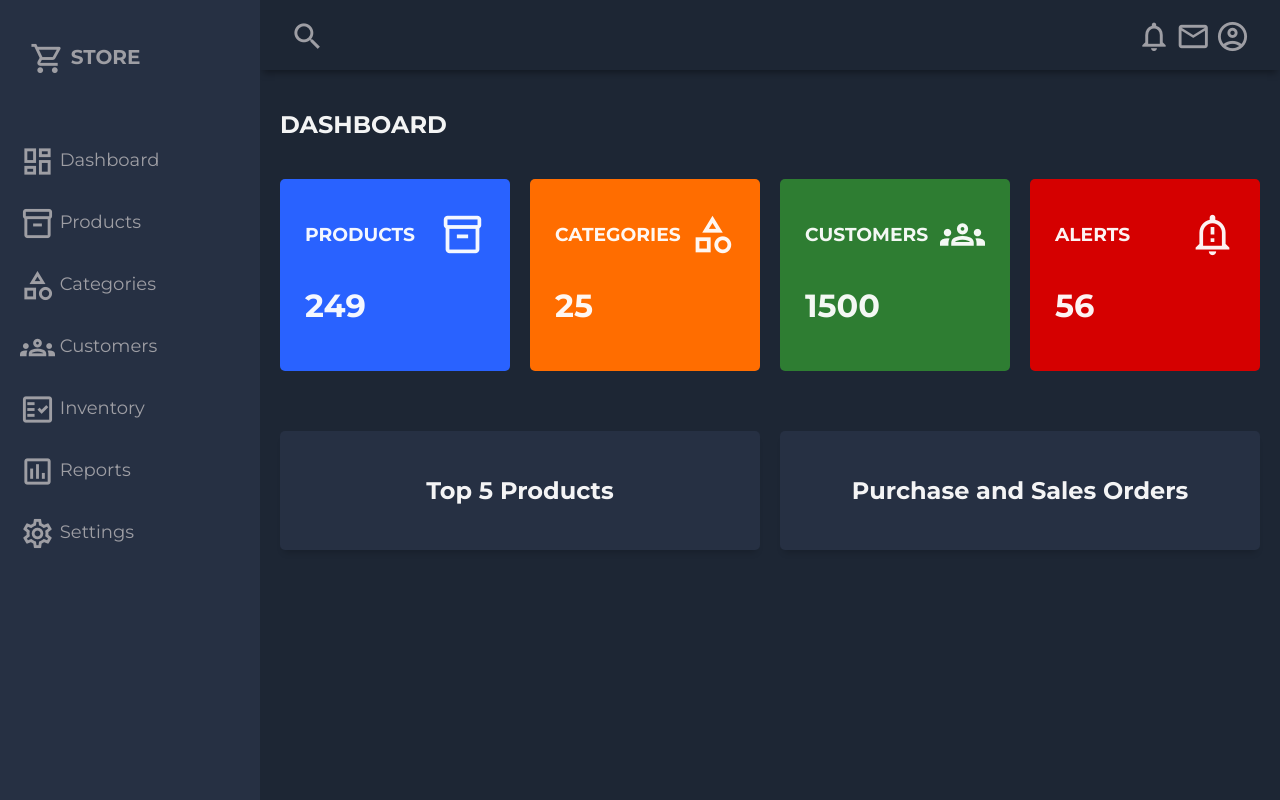
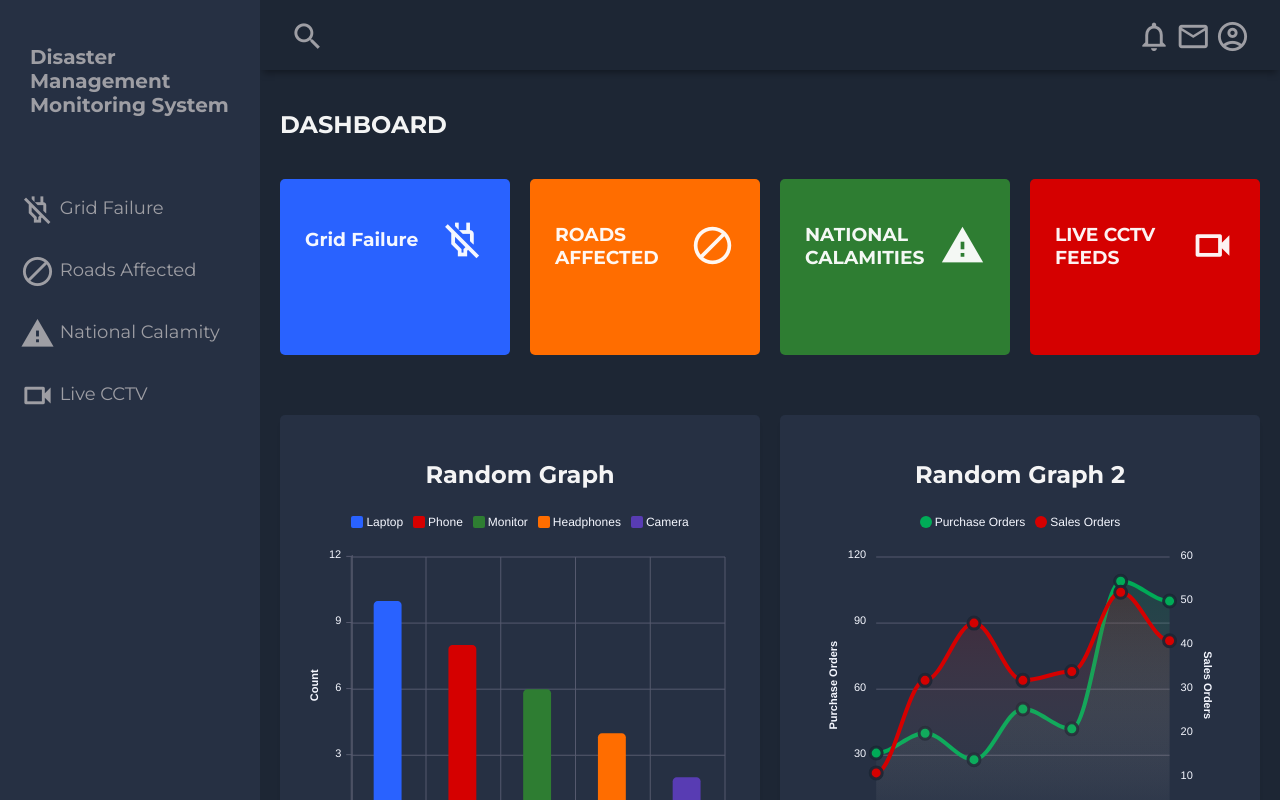
Before and after one commit to AyushShejwal/Disaster-management, a plain HTML site: page disaster-management/index.html in a window 1280 px wide. Drawn offline with nearby package versions, Linux system fonts and the light colour scheme.

Commit message:
Add files via upload

```diff
--- a/disaster-management/index.html
+++ b/disaster-management/index.html
@@ -37,7 +37,7 @@
       <aside id="sidebar">
         <div class="sidebar-title">
             <div class="sidebar-brand">
-            <span class="material-icons-outlined">shopping_cart</span> STORE
+                <span class="material-icons-outlined"></span>Disaster Management Monitoring System
             </div>
             <span class="material-icons-outlined" onclick="closeSidebar()">close</span>
         </div>
@@ -45,41 +45,27 @@
         <ul class="sidebar-list">
             <li class="sidebar-list-item">
                 <a href="#" target="_blank">
-              <span class="material-icons-outlined">dashboard</span> Dashboard
+                    <span class="material-icons-outlined">power_off</span> Grid Failure
                 </a>
             </li>
             <li class="sidebar-list-item">
                 <a href="#" target="_blank">
-              <span class="material-icons-outlined">inventory_2</span> Products
+                    <span class="material-icons-outlined">block</span> Roads Affected
                 </a>
             </li>
             <li class="sidebar-list-item">
                 <a href="#" target="_blank">
-              <span class="material-icons-outlined">category</span> Categories
+                    <span class="material-icons-outlined">warning</span> National Calamity
                 </a>
             </li>
             <li class="sidebar-list-item">
                 <a href="#" target="_blank">
-              <span class="material-icons-outlined">groups</span> Customers
-            </a>
-          </li>
-          <li class="sidebar-list-item">
-            <a href="#" target="_blank">
-              <span class="material-icons-outlined">fact_check</span> Inventory
-            </a>
-          </li>
-          <li class="sidebar-list-item">
-            <a href="#" target="_blank">
-              <span class="material-icons-outlined">poll</span> Reports
-            </a>
-          </li>
-          <li class="sidebar-list-item">
-            <a href="#" target="_blank">
-              <span class="material-icons-outlined">settings</span> Settings
+                    <span class="material-icons-outlined">videocam</span> Live CCTV
                 </a>
             </li>
         </ul>
     </aside>
+
       <!-- End Sidebar -->
 
       <!-- Main -->
@@ -92,47 +78,48 @@
 
             <div class="card">
                 <div class="card-inner">
-              <h3>PRODUCTS</h3>
-              <span class="material-icons-outlined">inventory_2</span>
+                    <h3>Grid Failure</h3>
+                    <span class="material-icons-outlined">power_off</span>
                 </div>
-            <h1>249</h1>
+                <h1></h1>
             </div>
 
             <div class="card">
                 <div class="card-inner">
-              <h3>CATEGORIES</h3>
-              <span class="material-icons-outlined">category</span>
+                    <h3>ROADS AFFECTED</h3>
+                    <span class="material-icons-outlined">block</span>
                 </div>
-            <h1>25</h1>
+                <h1></h1>
             </div>
 
             <div class="card">
                 <div class="card-inner">
-              <h3>CUSTOMERS</h3>
-              <span class="material-icons-outlined">groups</span>
+                    <h3>NATIONAL CALAMITIES</h3>
+                    <span class="material-icons-outlined">warning</span>
                 </div>
-            <h1>1500</h1>
+                <h1></h1>
             </div>
 
             <div class="card">
                 <div class="card-inner">
-              <h3>ALERTS</h3>
-              <span class="material-icons-outlined">notification_important</span>
+                    <h3>LIVE CCTV FEEDS</h3>
+                    <span class="material-icons-outlined">videocam</span>
                 </div>
-            <h1>56</h1>
+                <h1></h1>
             </div>
 
         </div>
 
+
         <div class="charts">
 
           <div class="charts-card">
-            <h2 class="chart-title">Top 5 Products</h2>
+            <h2 class="chart-title">Random Graph</h2>
             <div id="bar-chart"></div>
           </div>
 
           <div class="charts-card">
-            <h2 class="chart-title">Purchase and Sales Orders</h2>
+            <h2 class="chart-title">Random Graph 2</h2>
             <div id="area-chart"></div>
           </div>
 
--- /dev/null
+++ b/disaster-management/js/scripts.js
@@ -0,0 +1,253 @@
+// SIDEBAR TOGGLE
+
+let sidebarOpen = false;
+const sidebar = document.getElementById('sidebar');
+
+function openSidebar() {
+  if (!sidebarOpen) {
+    sidebar.classList.add('sidebar-responsive');
+    sidebarOpen = true;
+  }
+}
+
+function closeSidebar() {
+  if (sidebarOpen) {
+    sidebar.classList.remove('sidebar-responsive');
+    sidebarOpen = false;
+  }
+}
+
+// ---------- CHARTS ----------
+
+// BAR CHART
+const barChartOptions = {
+  series: [
+    {
+      data: [10, 8, 6, 4, 2],
+      name: 'Products',
+    },
+  ],
+  chart: {
+    type: 'bar',
+    background: 'transparent',
+    height: 350,
+    toolbar: {
+      show: false,
+    },
+  },
+  colors: ['#2962ff', '#d50000', '#2e7d32', '#ff6d00', '#583cb3'],
+  plotOptions: {
+    bar: {
+      distributed: true,
+      borderRadius: 4,
+      horizontal: false,
+      columnWidth: '40%',
+    },
+  },
+  dataLabels: {
+    enabled: false,
+  },
+  fill: {
+    opacity: 1,
+  },
+  grid: {
+    borderColor: '#55596e',
+    yaxis: {
+      lines: {
+        show: true,
+      },
+    },
+    xaxis: {
+      lines: {
+        show: true,
+      },
+    },
+  },
+  legend: {
+    labels: {
+      colors: '#f5f7ff',
+    },
+    show: true,
+    position: 'top',
+  },
+  stroke: {
+    colors: ['transparent'],
+    show: true,
+    width: 2,
+  },
+  tooltip: {
+    shared: true,
+    intersect: false,
+    theme: 'dark',
+  },
+  xaxis: {
+    categories: ['Laptop', 'Phone', 'Monitor', 'Headphones', 'Camera'],
+    title: {
+      style: {
+        color: '#f5f7ff',
+      },
+    },
+    axisBorder: {
+      show: true,
+      color: '#55596e',
+    },
+    axisTicks: {
+      show: true,
+      color: '#55596e',
+    },
+    labels: {
+      style: {
+        colors: '#f5f7ff',
+      },
+    },
+  },
+  yaxis: {
+    title: {
+      text: 'Count',
+      style: {
+        color: '#f5f7ff',
+      },
+    },
+    axisBorder: {
+      color: '#55596e',
+      show: true,
+    },
+    axisTicks: {
+      color: '#55596e',
+      show: true,
+    },
+    labels: {
+      style: {
+        colors: '#f5f7ff',
+      },
+    },
+  },
+};
+
+const barChart = new ApexCharts(
+  document.querySelector('#bar-chart'),
+  barChartOptions
+);
+barChart.render();
+
+// AREA CHART
+const areaChartOptions = {
+  series: [
+    {
+      name: 'Purchase Orders',
+      data: [31, 40, 28, 51, 42, 109, 100],
+    },
+    {
+      name: 'Sales Orders',
+      data: [11, 32, 45, 32, 34, 52, 41],
+    },
+  ],
+  chart: {
+    type: 'area',
+    background: 'transparent',
+    height: 350,
+    stacked: false,
+    toolbar: {
+      show: false,
+    },
+  },
+  colors: ['#00ab57', '#d50000'],
+  labels: ['Jan', 'Feb', 'Mar', 'Apr', 'May', 'Jun', 'Jul'],
+  dataLabels: {
+    enabled: false,
+  },
+  fill: {
+    gradient: {
+      opacityFrom: 0.4,
+      opacityTo: 0.1,
+      shadeIntensity: 1,
+      stops: [0, 100],
+      type: 'vertical',
+    },
+    type: 'gradient',
+  },
+  grid: {
+    borderColor: '#55596e',
+    yaxis: {
+      lines: {
+        show: true,
+      },
+    },
+    xaxis: {
+      lines: {
+        show: true,
+      },
+    },
+  },
+  legend: {
+    labels: {
+      colors: '#f5f7ff',
+    },
+    show: true,
+    position: 'top',
+  },
+  markers: {
+    size: 6,
+    strokeColors: '#1b2635',
+    strokeWidth: 3,
+  },
+  stroke: {
+    curve: 'smooth',
+  },
+  xaxis: {
+    axisBorder: {
+      color: '#55596e',
+      show: true,
+    },
+    axisTicks: {
+      color: '#55596e',
+      show: true,
+    },
+    labels: {
+      offsetY: 5,
+      style: {
+        colors: '#f5f7ff',
+      },
+    },
+  },
+  yaxis: [
+    {
+      title: {
+        text: 'Purchase Orders',
+        style: {
+          color: '#f5f7ff',
+        },
+      },
+      labels: {
+        style: {
+          colors: ['#f5f7ff'],
+        },
+      },
+    },
+    {
+      opposite: true,
+      title: {
+        text: 'Sales Orders',
+        style: {
+          color: '#f5f7ff',
+        },
+      },
+      labels: {
+        style: {
+          colors: ['#f5f7ff'],
+        },
+      },
+    },
+  ],
+  tooltip: {
+    shared: true,
+    intersect: false,
+    theme: 'dark',
+  },
+};
+
+const areaChart = new ApexCharts(
+  document.querySelector('#area-chart'),
+  areaChartOptions
+);
+areaChart.render();
```
Lines whose indentation alone changed are shown as unchanged.
